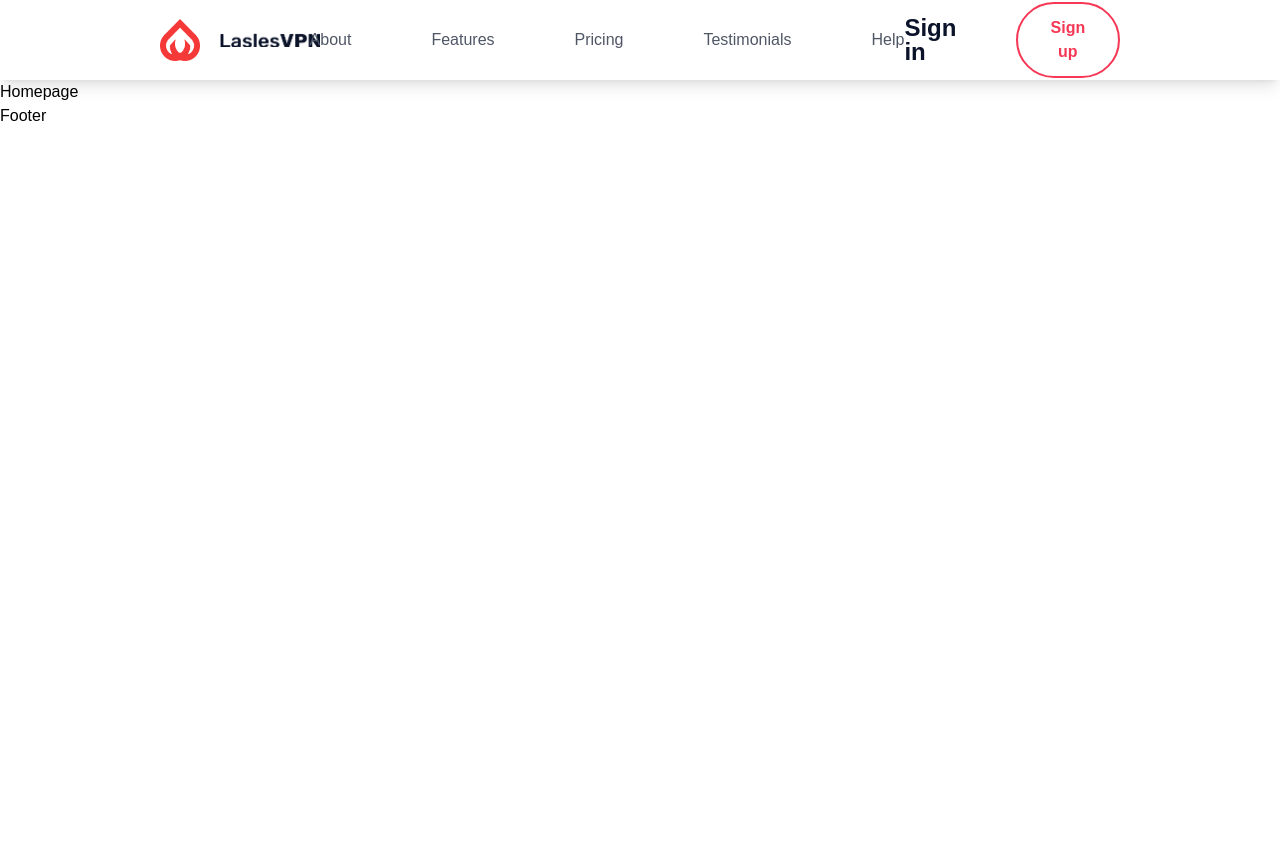
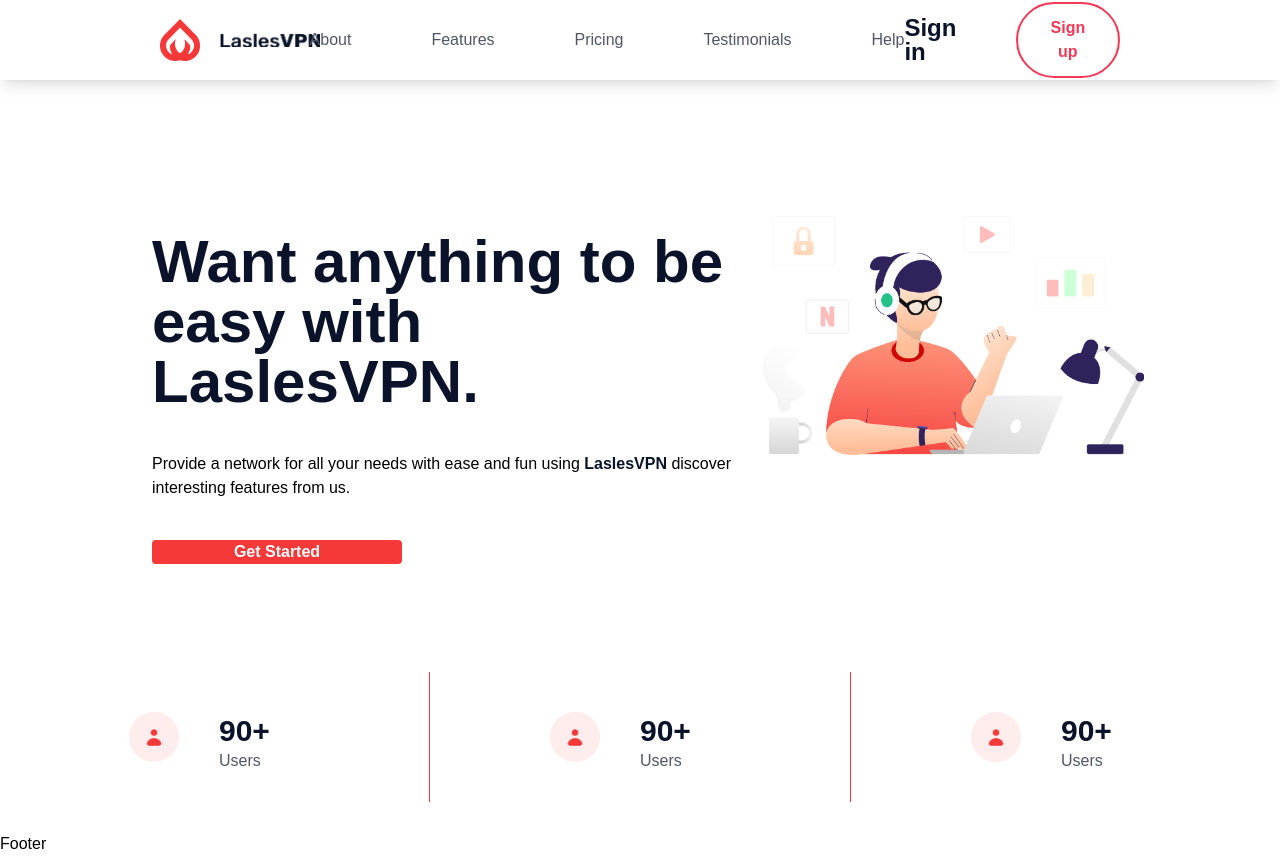
Before and after one commit to BELLRECONzTech/nextjs13.4-react-clone-2, a Next.js app in the folder frontend/: page / in a window 1280 px wide. Before the commit the page ends 800 px from the top, so only its background shows below. Built offline with nearby package versions, Linux system fonts and the light colour scheme.

Commit message:
Nav Home

```diff
--- a/frontend/src/components/Homepage.jsx
+++ b/frontend/src/components/Homepage.jsx
@@ -1,8 +1,64 @@
+import Image from 'next/image'
 import React from 'react'
 
 const Homepage = () => {
   return (
-    <div>Homepage</div>
+    <div id='/' className='md:w-full h-full '>
+      <div className='flex m-[17vh] pt-20'>
+        <div className='md:max-w-[1000px] w-[1600px] md:h-[40vh] flex flex-col p-4 gap-10 '>
+            <h1 className='max-w-[700px] '>Want anything to be easy with LaslesVPN.</h1>
+            <span className='max-w-[620px] '>Provide a network for all your needs with ease and fun using <a className='font-bold text-[#0B132A]'>LaslesVPN</a> discover interesting features from us.</span>
+            <button className='h-[60px] w-[250px] bg-[#F53838] rounded font-bold text-white shadow-2xl shadow-[#F53838]'>Get Started</button>
+        </div>
+        <div className='w-full'>
+        <Image
+        src="/main.png"
+        alt=""
+        width={900}
+        height={800} />
+        </div>
+        </div>
+        <div className=' h-[20vh] w-full'>
+          <div className='flex justify-center  '>
+            <div className='border-r border-[#F53838]  items-center grid grid-cols-2 px-20 '>
+                <Image className=' m-10'
+                src="/user.png"
+                alt=""
+                width={50}
+                height={50} />
+                <div className='pt-3'>
+                <h1 className='text-3xl text-[#0B132A]'>90+</h1>
+                <p className='text-[#4F5665]'>Users</p>
+                </div>
+            </div>
+
+            <div className='border-r border-[#F53838]  items-center grid grid-cols-2 px-20  '>
+                <Image className=' m-10'
+                src="/user.png"
+                alt=""
+                width={50}
+                height={50} />
+                <div className='pt-3'>
+                <h1 className='text-3xl text-[#0B132A]'>90+</h1>
+                <p className='text-[#4F5665]'>Users</p>
+                </div>
+            </div>
+
+            <div className='  items-center grid grid-cols-2 px-20 '>
+                <Image className=' m-10'
+                src="/user.png"
+                alt=""
+                width={50}
+                height={50} />
+                <div className='pt-3'>
+                <h1 className='text-3xl text-[#0B132A]'>90+</h1>
+                <p className='text-[#4F5665]'>Users</p>
+                </div>
+            </div>
+          </div>
+      </div>
+    </div>
+
   )
 }
 
--- a/frontend/src/components/Navbar.jsx
+++ b/frontend/src/components/Navbar.jsx
@@ -3,7 +3,8 @@ import React from 'react'
 
 const Navbar = () => {
   return (
-        <div className='w-full md:h-[10vh] flex justify-between items-center md:px-40 z-100 shadow-lg '>
+
+        <div className='w-full h-20 flex bg-white top-0 left-0 items-center z-[100] fixed px-40 justify-between shadow-lg'>
             <div className=' flex gap-5  items-center'>
                 <Image
                 src="/logo.png"
```
